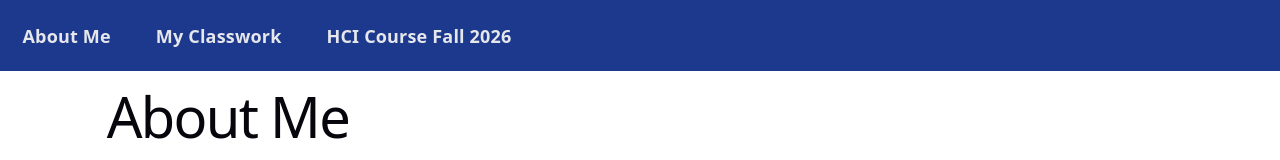
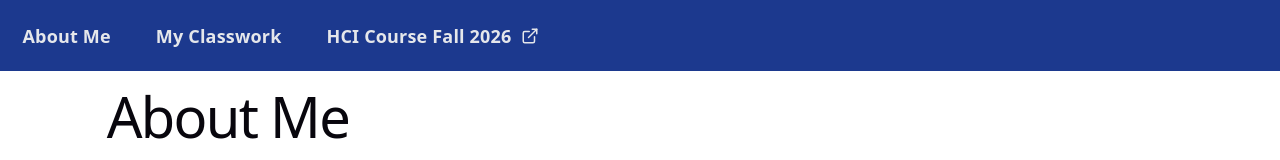
Before and after one commit to Velocities/cs780-portfolio, a React (Vite) app: page / in a window 1280 px wide. Shown: the top 160 px of the page. Built offline with nearby package versions, Linux system fonts and the light colour scheme.

Commit message:
finalize: work for portfolio with image icon for external link in navbar

```diff
--- a/package.json
+++ b/package.json
@@ -14,7 +14,8 @@
   },
   "dependencies": {
     "react": "^19.2.5",
-    "react-dom": "^19.2.5"
+    "react-dom": "^19.2.5",
+    "react-icons": "^5.6.0"
   },
   "devDependencies": {
     "@eslint/js": "^10.0.1",
--- a/src/App.jsx
+++ b/src/App.jsx
@@ -6,6 +6,7 @@ import { AboutMe } from './AboutMe';
 import { MyClasswork } from './MyClasswork';
 import { PaddedButton } from './PaddedButton';
 import { PaddedLink } from './PaddedLink';
+import { FiExternalLink } from 'react-icons/fi';
 
 function App() {
   const [selectedSectionToView, setSelectedSectionToView] = useState(0)
@@ -21,7 +22,10 @@ function App() {
         <PaddedButton onClick={() => setSelectedSectionToView(0)}>About Me</PaddedButton>
         <PaddedButton onClick={() => setSelectedSectionToView(1)}>My Classwork</PaddedButton>
         <PaddedLink href="https://courses.unh.edu/class/202610/15692" target='_blank'>
-          HCI Course Fall 2026
+          <span className="inline-flex items-center gap-2">
+            HCI Course Fall 2026
+            <FiExternalLink aria-hidden="true" className="text-base" />
+          </span>
         </PaddedLink>
       </nav>
 
```
Also changed, not shown: 1 other file (tests, documents, lock files or other folders).
